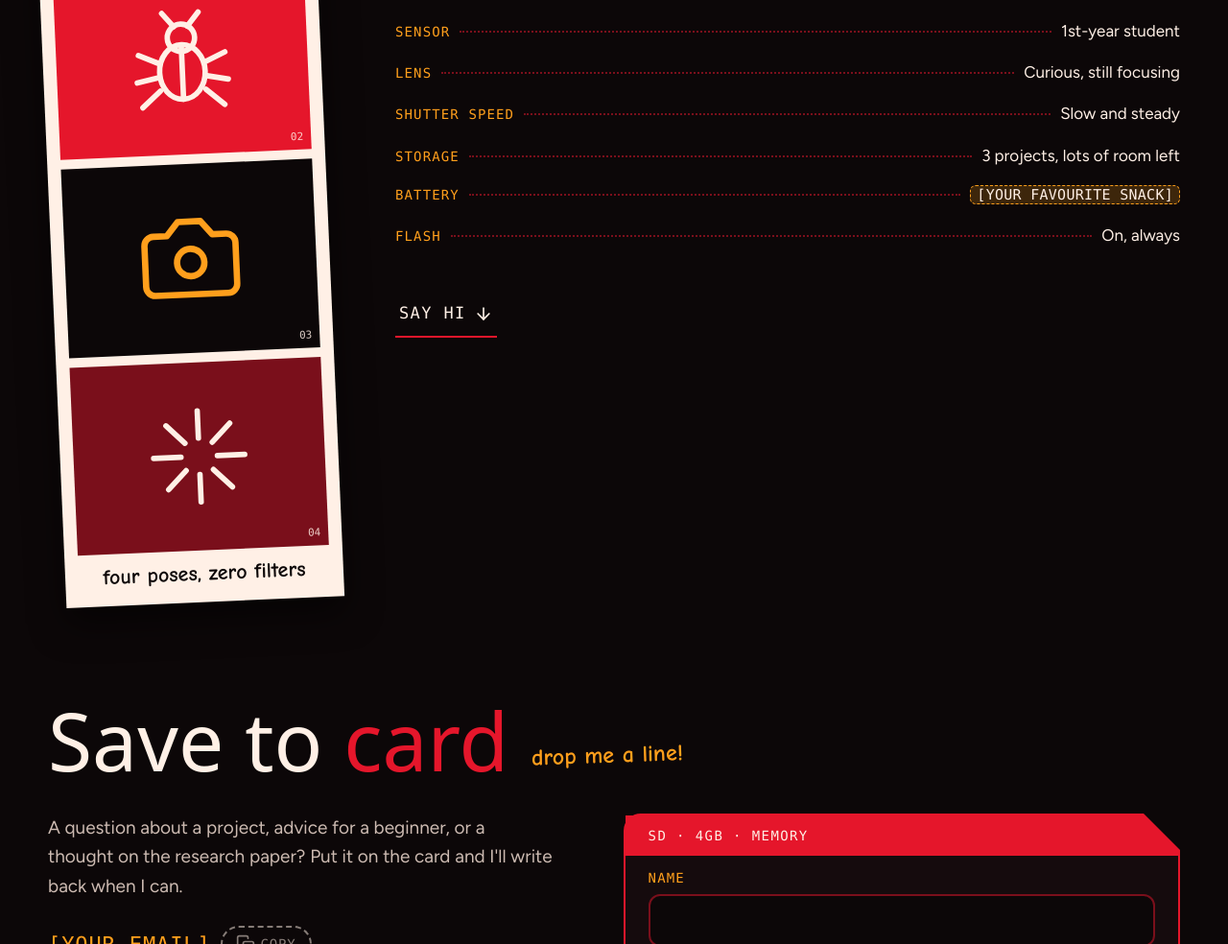
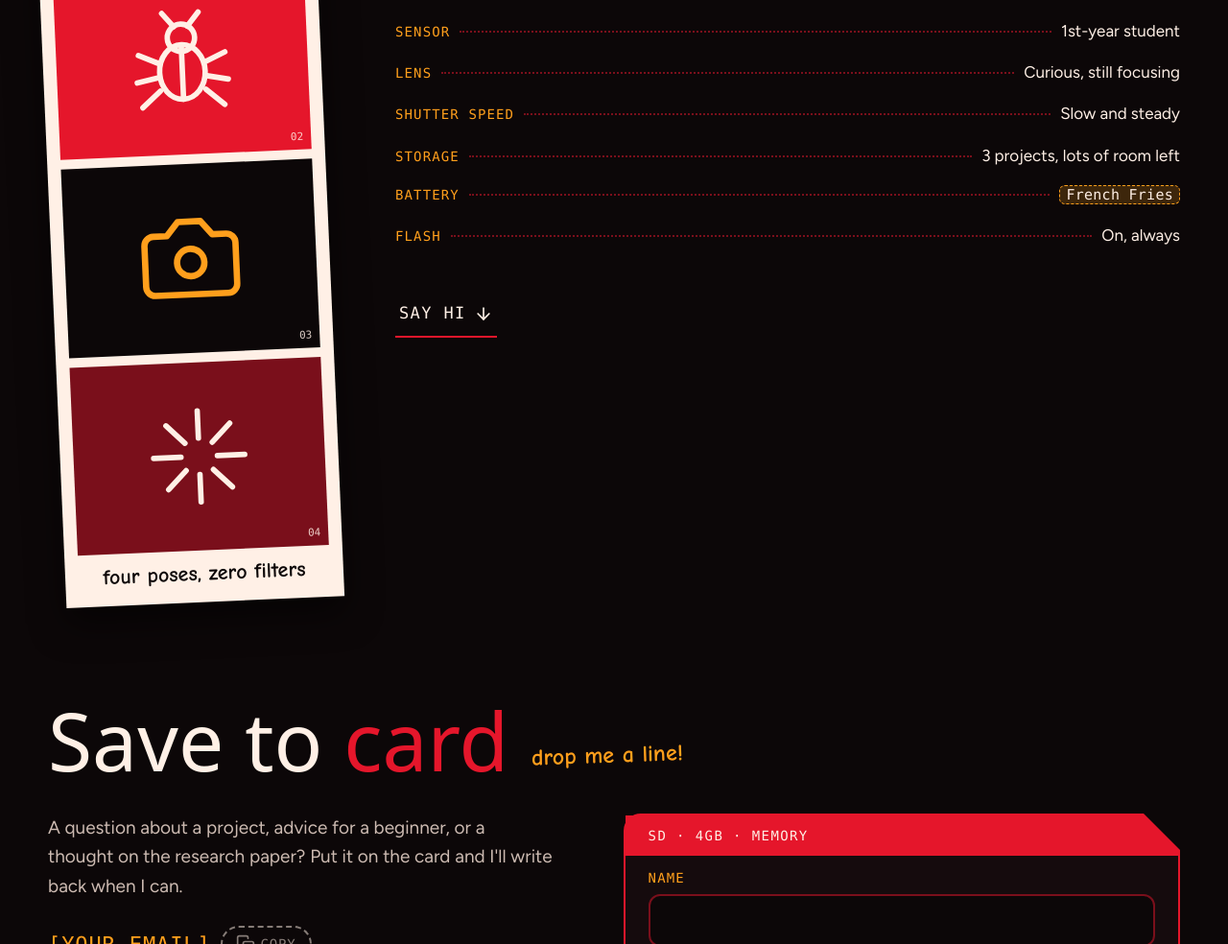
Before and after one commit to safiakhan43/portfolio, a plain HTML site: page index.html in a window 1280 px wide. Shown: the part 3601-4585 px from the top of the page at 96% size. Drawn offline with Linux system fonts and the light colour scheme; a web font is replaced by a local one.

Commit message:
Update index.html

```diff
--- a/index.html
+++ b/index.html
@@ -663,7 +663,7 @@ dialog.details::backdrop { background: rgba(8, 3, 4, .88); }
             <div><dt>Lens</dt><dd>Curious, still focusing</dd></div>
             <div><dt>Shutter speed</dt><dd>Slow and steady</dd></div>
             <div><dt>Storage</dt><dd>3 projects, lots of room left</dd></div>
-            <div><dt>Battery</dt><dd><mark class="ph">[YOUR FAVOURITE SNACK]</mark></dd></div>
+            <div><dt>Battery</dt><dd><mark class="ph">French Fries</mark></dd></div>
             <div><dt>Flash</dt><dd>On, always</dd></div>
           </dl>
           <a class="textlink more" href="#contact">Say hi <svg class="i" aria-hidden="true"><use href="#i-down"/></svg></a>
```
